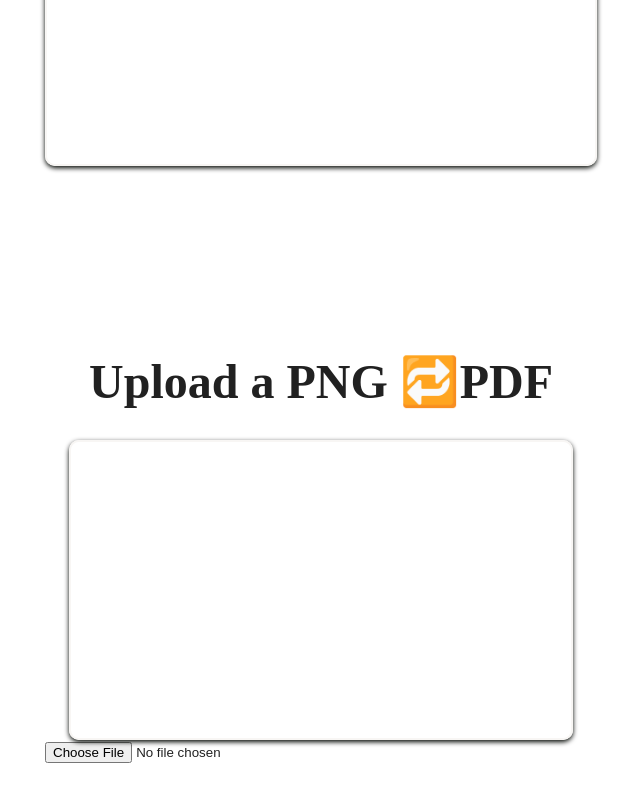
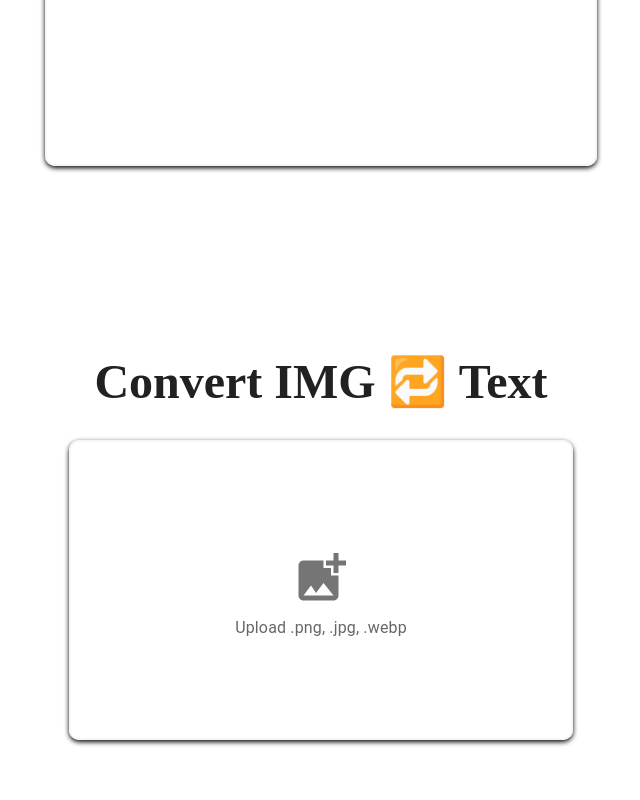
Before and after one commit to Syed1012/CaptureConvertCreate, a React (Vite) app: page / in a window 1280 px wide. Shown: the part 536-1336 px from the top of the page, without its empty margins (319-959 px from the left). Before the commit the page ends 1300 px from the top, so only its background shows below. Built offline with nearby package versions, Linux system fonts and the light colour scheme.

Commit message:
Done with layout to convert IMG to txt

```diff
--- a/src/components/OcrComponent.jsx
+++ b/src/components/OcrComponent.jsx
@@ -1,25 +1,55 @@
 // ./components/OcrComponent.jsx
 
-import { Container, Typography } from '@mui/material';
-import React, { useState } from 'react'
-import Tesseract from 'tesseract.js';
+import { Container, Typography, IconButton } from "@mui/material";
+import AddPhotoAlternateIcon from "@mui/icons-material/AddPhotoAlternate";
+import React, { useState } from "react";
+import Tesseract from "tesseract.js";
 
 const OcrComponent = () => {
-    const [ocrText, setOcrText] = useState('');
+  const [ocrText, setOcrText] = useState("");
   const [loading, setLoading] = useState(false);
-    const [previewPdf, setPreviewPdf] = useState("");
+  const [previewImg, setpreviewImg] = useState("");
+  const [error, setError] = useState("");
 
   const handleOcr = async (file) => {
-        const {data : {text}} = await Tesseract.recognize(file, 'eng', {logger: m => console.log(m) });
+    setLoading(true);
+    const {
+      data: { text },
+    } = await Tesseract.recognize(file, "eng", {
+      logger: (m) => console.log(m),
+    });
     setOcrText(text);
+    setLoading(false);
+  };
+
+  const handleFileChange = (e) => {
+    const file = e.target.files[0];
+    if (file) {
+      const fileType = file.type;
+      if (
+        fileType === "image/png" ||
+        fileType === "image/jpg" ||
+        fileType === "image/webp"
+      ) {
+        setError("");
+        const reader = new FileReader();
+        reader.onloadend = () => {
+          setpreviewImg(reader.result);
+          handleOcr(file);
+        };
+        reader.readAsDataURL(file);
+      } else {
+        setError("Please Select a valid image file (PNG, JPEG, WEBP).");
       }
+    }
+  };
 
   return (
     <>
       <Container maxWidth="sm">
         <Typography
-      variant='h3'
-      align='center'
+          variant="h3"
+          align="center"
           style={{
             marginTop: "140px",
             fontFamily: "Times New Roman",
@@ -27,32 +57,39 @@ const OcrComponent = () => {
           }}
           gutterBottom
         >
-        Upload a PNG 🔁PDF
+          Convert IMG 🔁 Text
         </Typography>
         <div
           style={{
             border: "2px solid #F8F6F4",
             borderRadius: "10px",
             marginTop: "30px",
+            marginBottom: "60px",
             width: "100%",
             height: "300px",
             position: "relative",
             overflow: "hidden",
             boxShadow: "0 2px 5px rgba(0.1, 5, 0.1)",
+            display: "flex",
+            justifyContent: "center",
+            alignItems: "center",
+            flexDirection: "column",
+            background: loading ? "#f0f0f0" : "transparent",
           }}
         >
-        {loading && (
+          {loading ? (
             <Skeleton
               variant="square"
               width="100%"
               height="100%"
               animation="pulse"
             />
-        )}
-        {!loading && previewPdf && (
+          ) : (
+            <>
+              {previewImg ? (
                 <img
-            src={previewPdf}
-            alt="Website Screenshot"
+                  src={previewImg}
+                  alt="Uploaded Preview"
                   style={{
                     maxWidth: "100%",
                     height: "100%",
@@ -60,15 +97,41 @@ const OcrComponent = () => {
                     objectFit: "cover",
                   }}
                 />
+              ) : (
+                <>
+                  <input
+                    accept="image/png, image/jpeg, image/webp"
+                    style={{ display: "none" }}
+                    id="file-upload"
+                    type="file"
+                    onChange={handleFileChange}
+                  />
+                  <label htmlFor="file-upload">
+                    <IconButton component="span">
+                      <AddPhotoAlternateIcon style={{ fontSize: 60 }} />
+                    </IconButton>
+                  </label>
+                  <Typography variant="body1" color="textSecondary">
+                    Upload .png, .jpg, .webp
+                  </Typography>
+                  {error && (
+                    <Typography variant="body2" color="error">
+                      {error}
+                    </Typography>
+                  )}
+                </>
+              )}
+            </>
           )}
         </div>
       </Container>
-    <div>
-        <input type="file" onChange={(e) => handleOcr(e.target.files[0])} />
-        {ocrText && <p>{ocrText}</p>}
-    </div>
+      {ocrText && (
+        <Container maxWidth="sm">
+          <Typography variant="body1">{ocrText}</Typography>
+        </Container>
+      )}
     </>
-  )
-}
+  );
+};
 
-export default OcrComponent
+export default OcrComponent;
```
Lines whose indentation alone changed are shown as unchanged.
